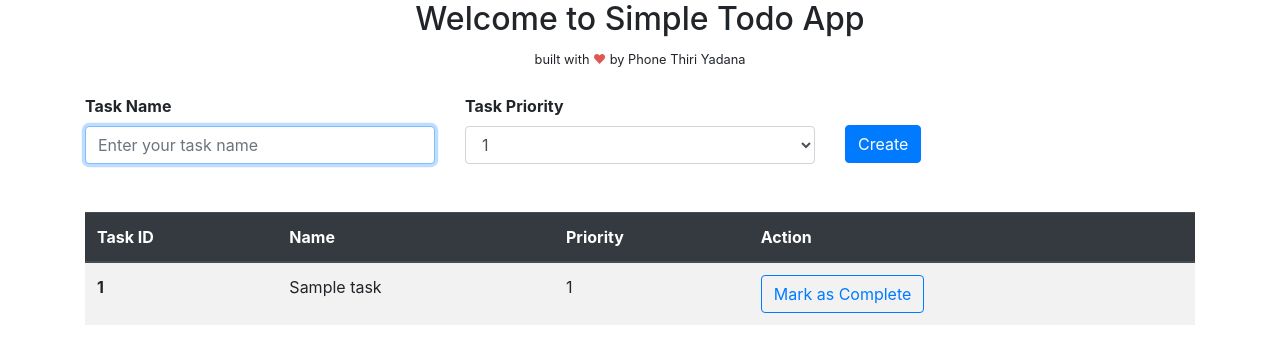
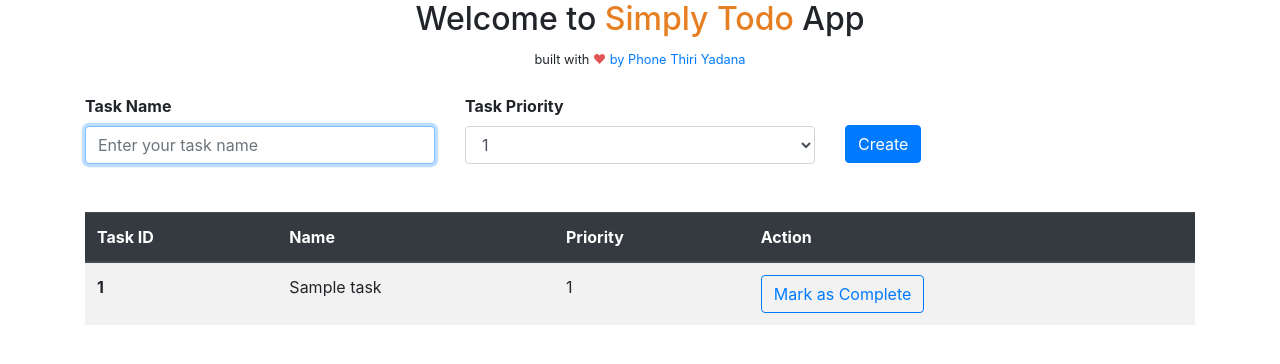
Before and after one commit to ptyadana/django-WEB-simple-todo, a Django app: page / in a window 1280 px wide. Shown: the top 364 px of the page. Run offline with Django 3.2, Linux system fonts and the light colour scheme; tables that the repository leaves empty hold one stand-in row (values such as "Sample post"); some libraries are stand-ins or nearby versions.

Commit message:
style update

```diff
--- a/todo_app/templates/todo_app/home.html
+++ b/todo_app/templates/todo_app/home.html
@@ -11,8 +11,9 @@
         <div class="row">
             <div class="col-md-12">
                 <center>
-                    <h2>Welcome to Simple Todo App</h2>
-                    <small>built with <span style="color: #e25555;">&#9829;</span> by Phone Thiri Yadana</small>
+                    <h2>Welcome to <span style="color:#e67e22">Simply Todo</span> App</h2>
+                    <small>built with <span style="color: #e25555;">&#9829;</span>
+                    <a href="https://github.com/ptyadana" target="_blank">by Phone Thiri Yadana</a></small>
                 </center>
             </div>
         </div>
```
